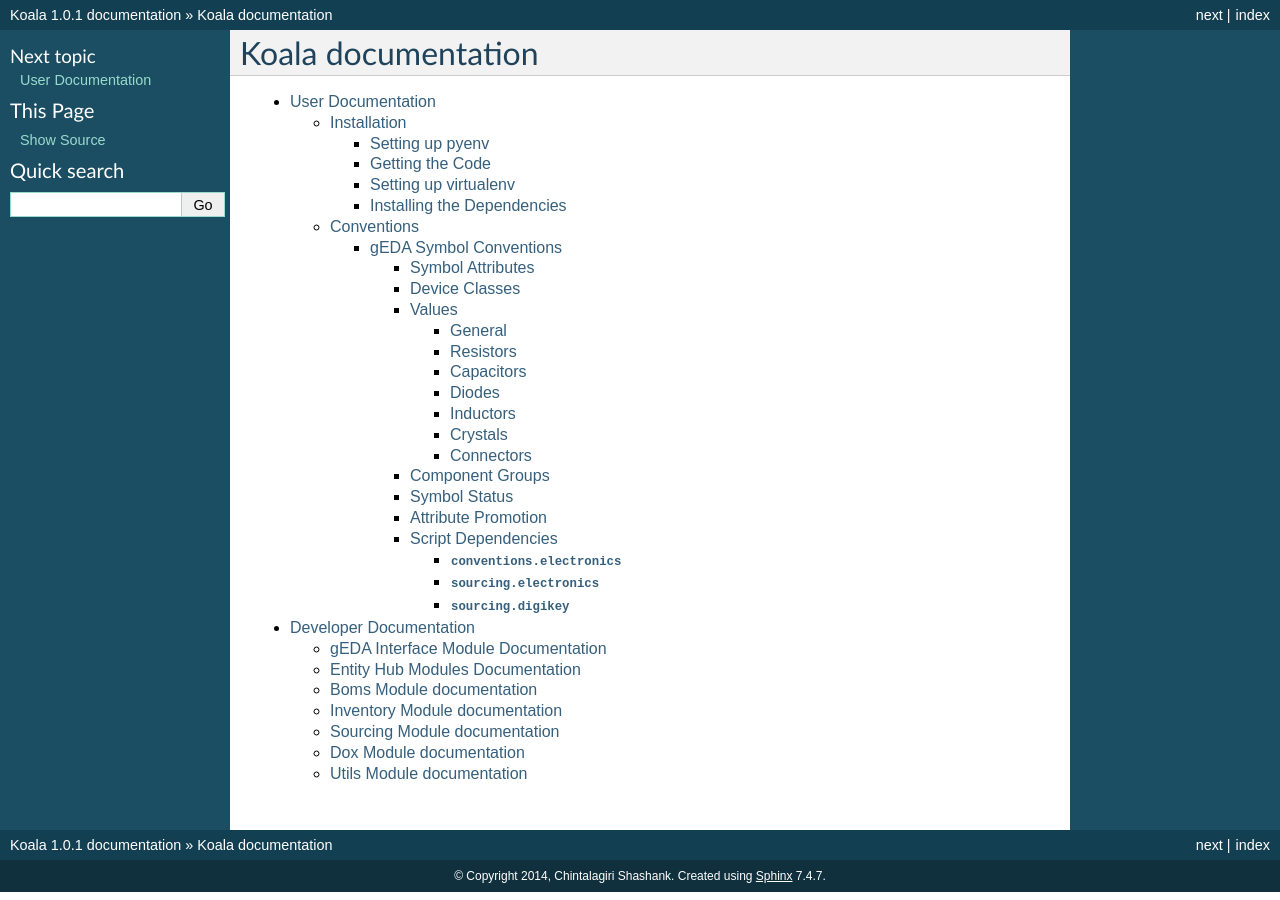
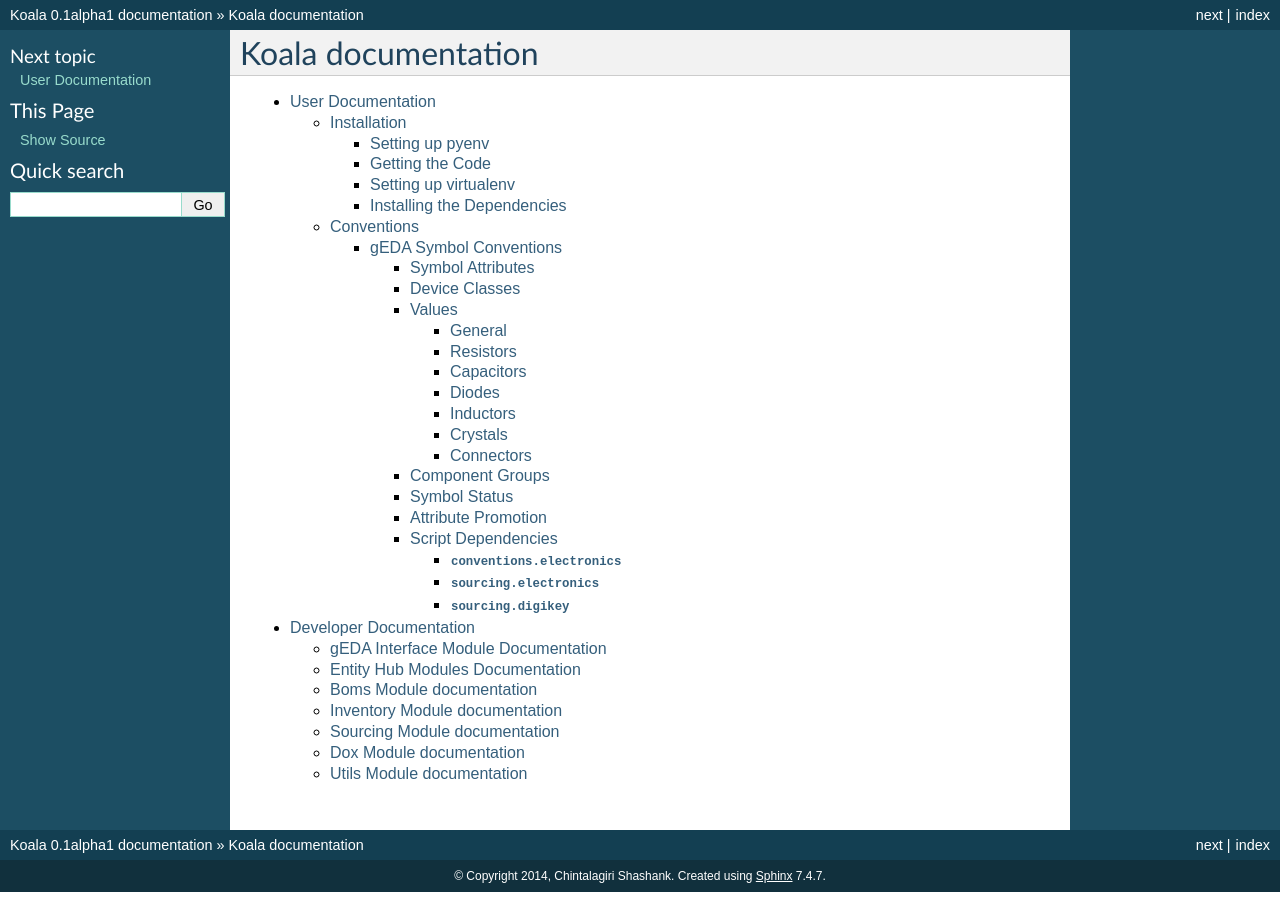
Before and after one commit to chintal/tendril, a Sphinx documentation site: the page built from doc/source/index.rst, in a window 1280 px wide. Built offline with Sphinx 7.4.7, drawn with Linux system fonts in a browser that asks for light colours; pages that are not in the unit, such as notebooks, are missing from menus.

```diff
--- a/doc/source/conf.py
+++ b/doc/source/conf.py
@@ -63,9 +63,9 @@ copyright = u'2014, Chintalagiri Shashank'
 # built documents.
 #
 # The short X.Y version.
-version = '1.0'
+version = '0.1'
 # The full version, including alpha/beta/rc tags.
-release = '1.0.1'
+release = '0.1alpha1'
 
 # The language for content autogenerated by Sphinx. Refer to documentation
 # for a list of supported languages.
```
Also changed, not shown: doc/source/userdoc/userinstall.rst (+6 -6 lines), 3 other files.
